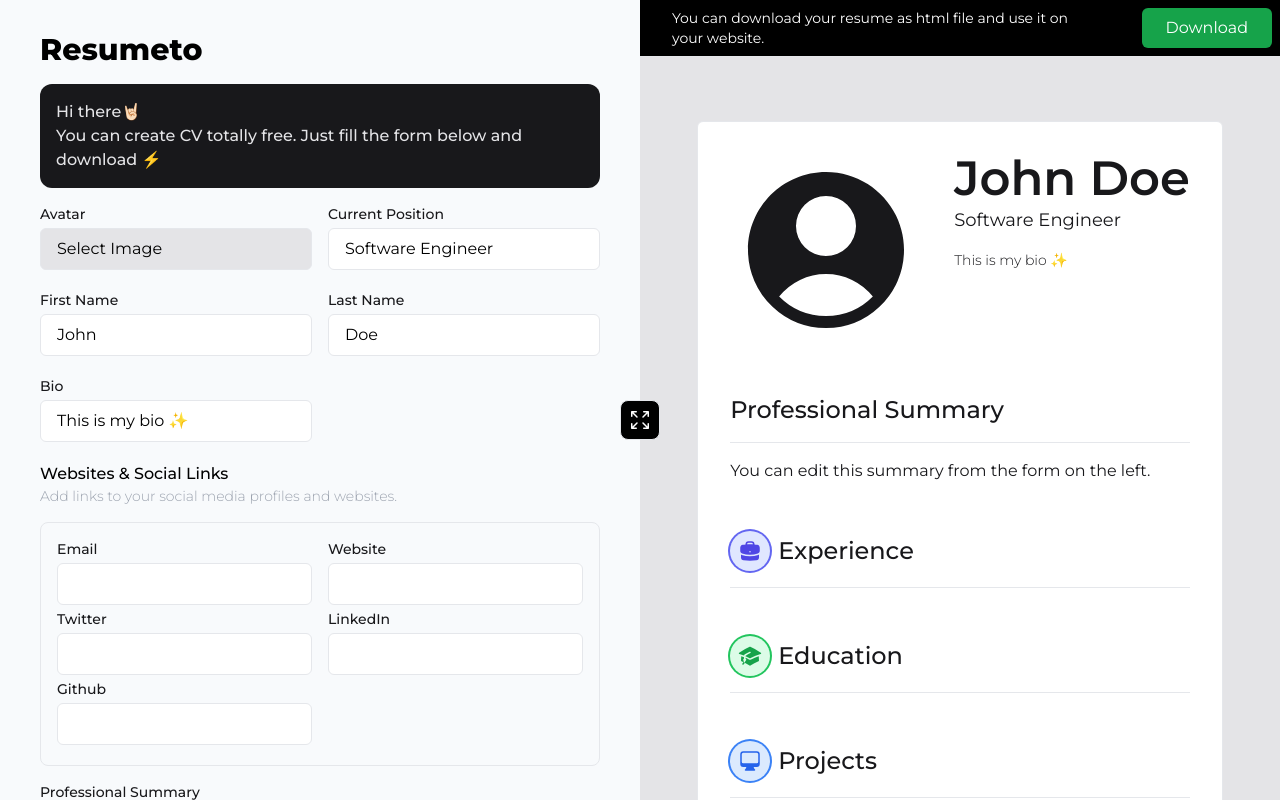
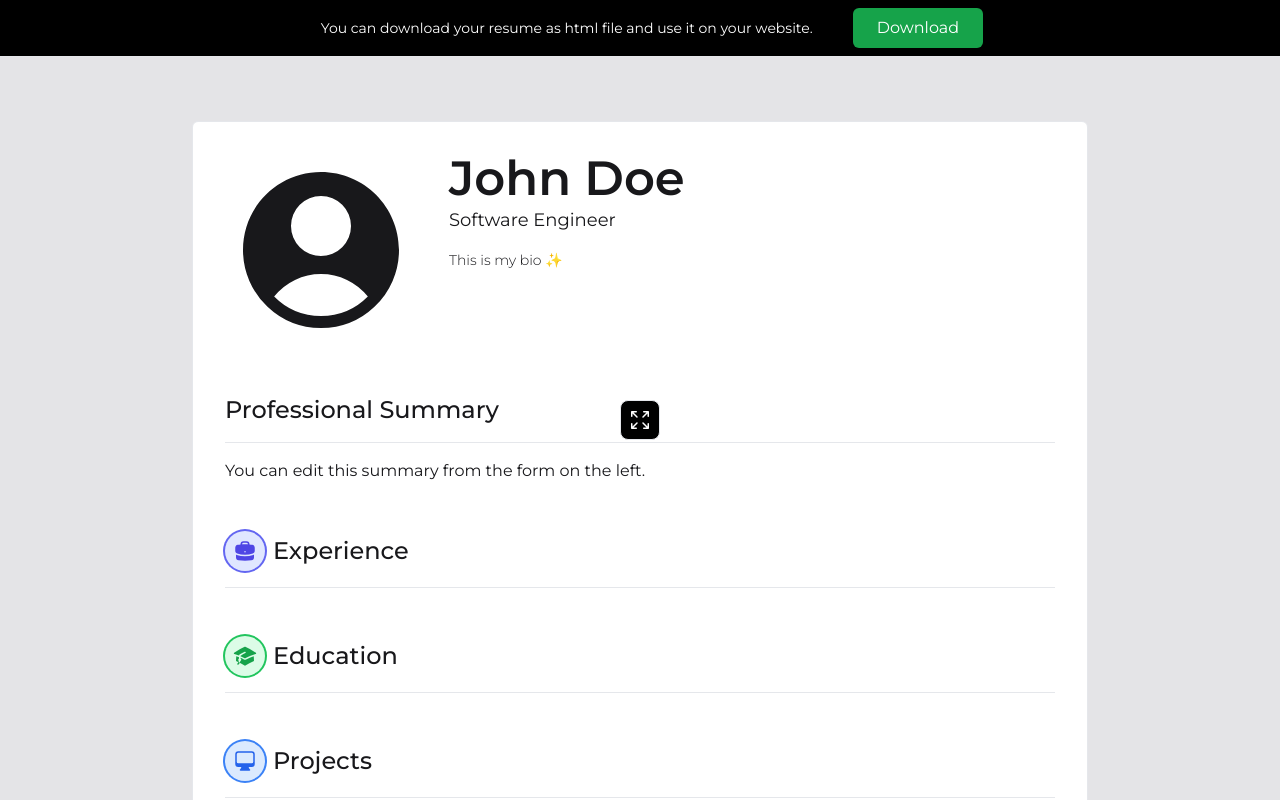
Before and after one commit to vfurkanguner/resumeto, a React (Vite) app: page / in a window 1280 px wide. Built offline with nearby package versions, Linux system fonts and the light colour scheme.

Commit message:
style: content full width

```diff
--- a/src/App.jsx
+++ b/src/App.jsx
@@ -33,10 +33,10 @@ const initialState = {
 //   website: "",
 //   summary: "",
 // };
-const INITIAL_WIDTH = window.innerWidth / 2;
 
 function App() {
   const size = useWindowSize();
+  const INITIAL_WIDTH = size.width / 2;
 
   const [state, dispatch] = React.useReducer(reducer, initialState);
 
--- a/src/components/layout/ContentLayout.jsx
+++ b/src/components/layout/ContentLayout.jsx
@@ -20,7 +20,7 @@ export default function ContentLayout({
   return (
     <div id="content" className="relative w-full h-full py-16 ">
       <div className="px-4 flex flex-col items-center justify-center">
-        <div className="border bg-white p-8 rounded-md lg:max-w-4xl lg:mx-auto h-full lg:p-8 ">
+        <div className="border bg-white p-8 rounded-md w-full lg:max-w-4xl lg:mx-auto h-full lg:p-8 ">
           <section className="space-y-8">
             {/*Header */}
             <header className="flex flex-col lg:flex-row lg:space-x-8 w-full space-y-8 lg:space-y-0">
```
